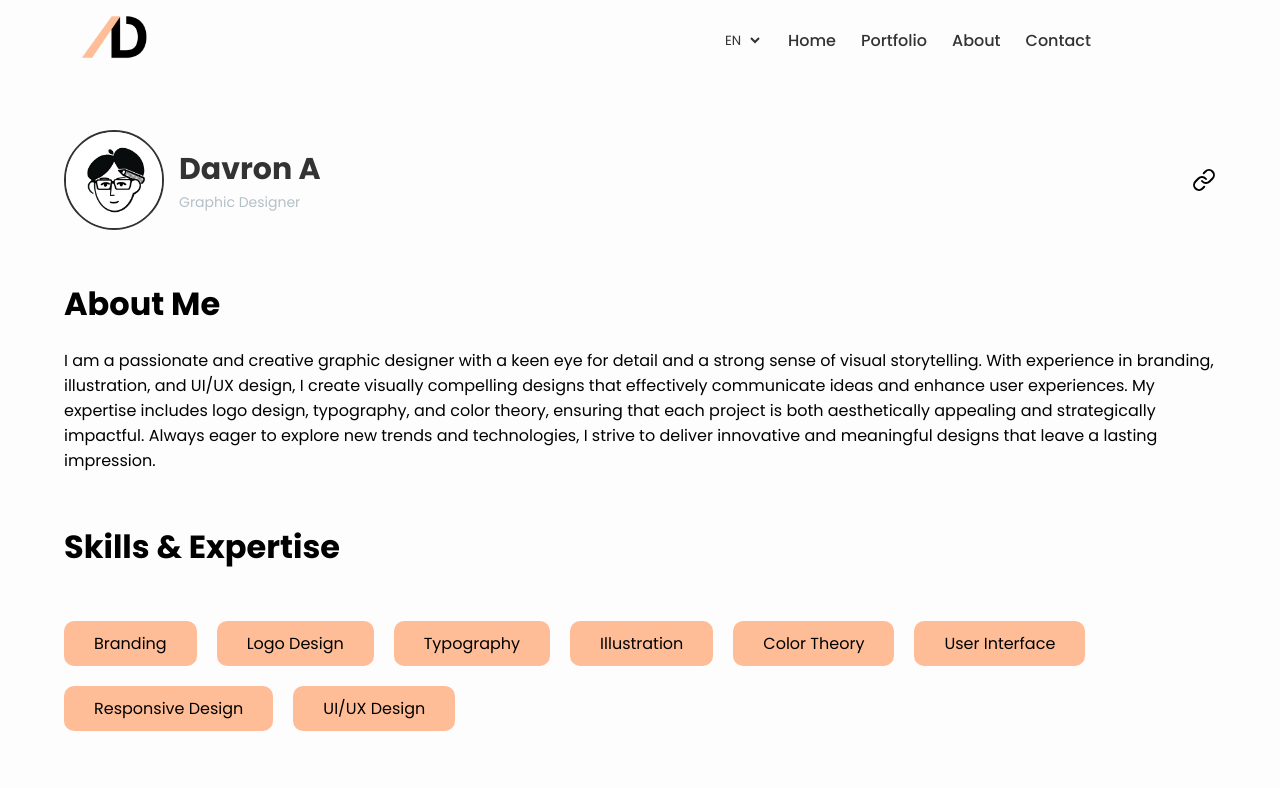
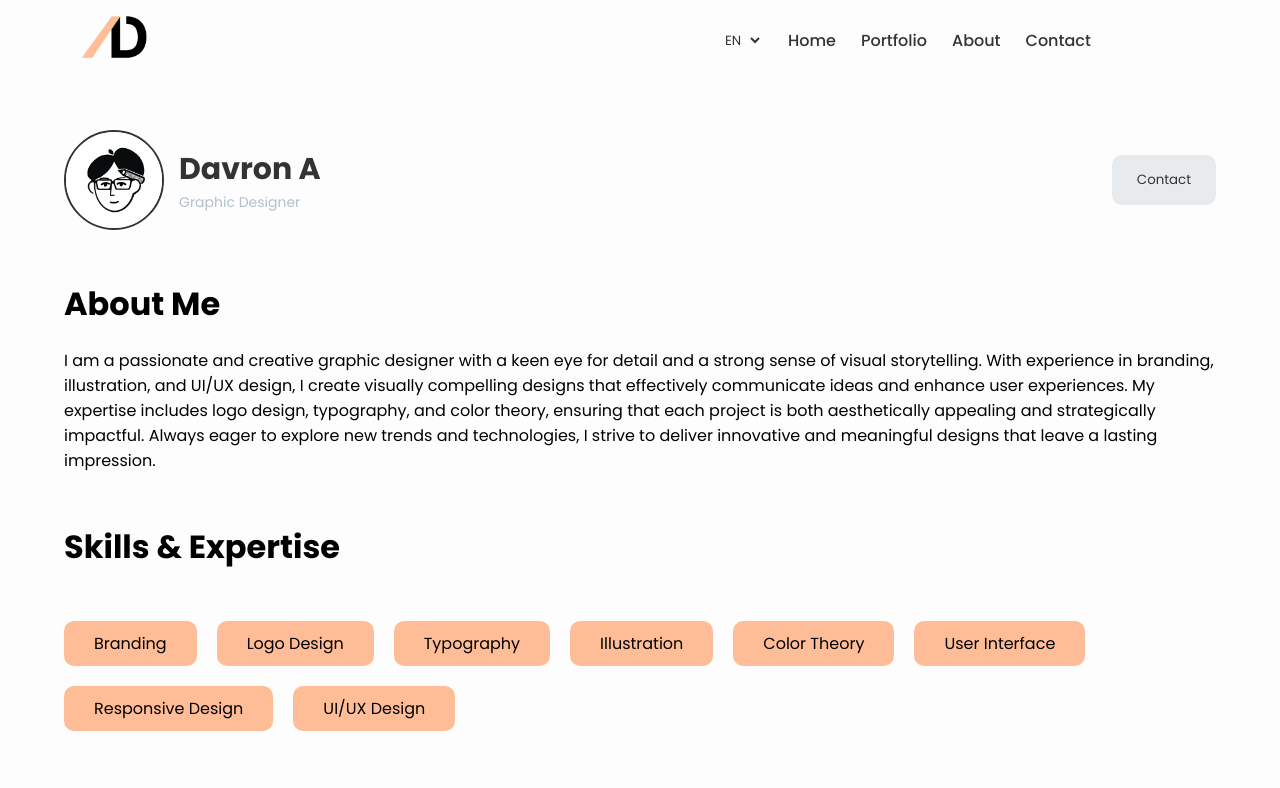
Before and after one commit to nematjonovv/PortfolioAD, a React (Vite) app: page /about in a window 1280 px wide. Shown: the top 788 px of the page. Built offline with nearby package versions, Linux system fonts and the light colour scheme.

Commit message:
contact btn updated

```diff
--- a/src/components/About/AboutHead/AboutHead.jsx
+++ b/src/components/About/AboutHead/AboutHead.jsx
@@ -1,10 +1,7 @@
 import './AboutHead.scss'
 import profileImg from '../../../../public/images/DAVRON.jpg'
-import FormContact from '../../FormContact/FormContact'
-import { useState } from 'react'
-import { Link } from 'lucide-react'
+import { Link } from 'react-router-dom'
 function AboutHead() {
-    const [showForm, setShowForm] = useState(false)
   return (
     <div className='aboutHead'>
         <div className="aboutProfile">
@@ -15,7 +12,7 @@ function AboutHead() {
                     <p>Graphic Designer</p>
                 </span>
             </div>
-            <Link to={"/contact"} className='profile_contact'>Contact</Link>
+            <Link to={"/contact"} className='profile_contact'><button>Contact</button></Link>
         </div>
     </div>
   )
```
